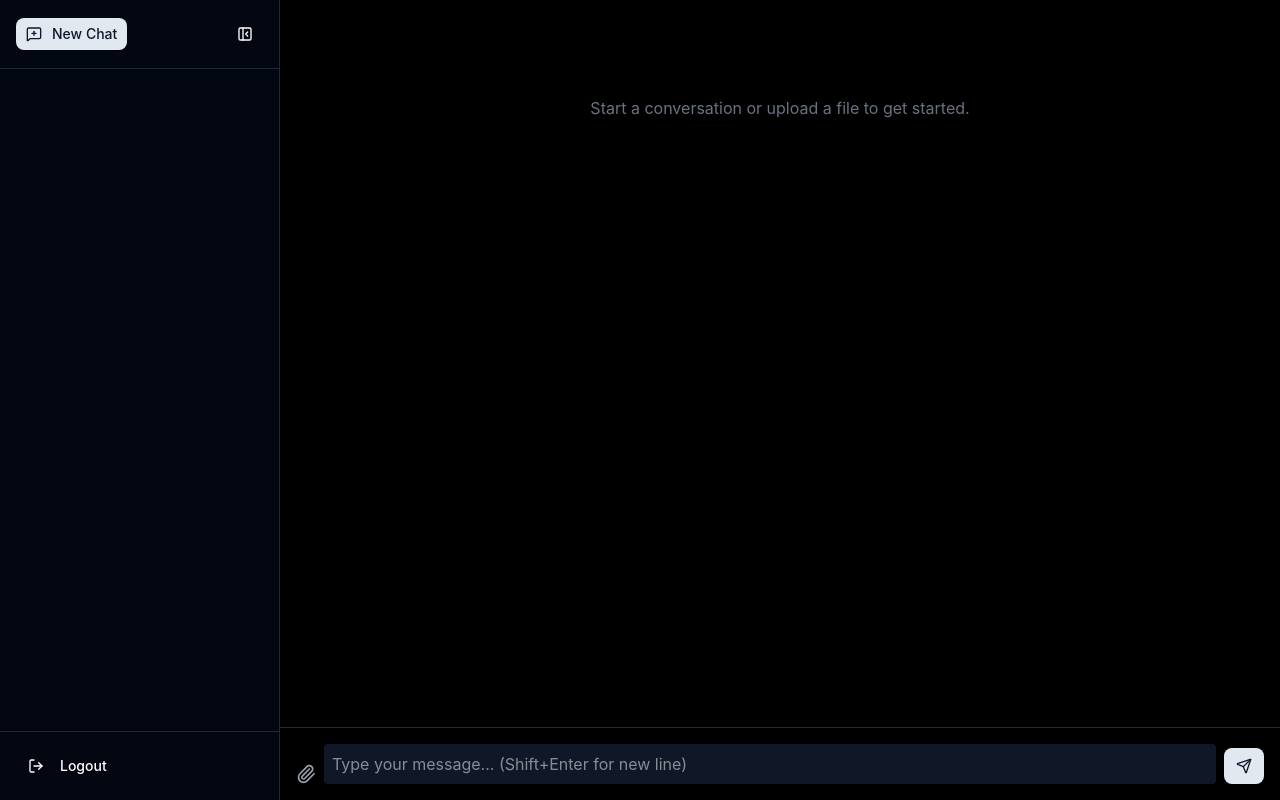
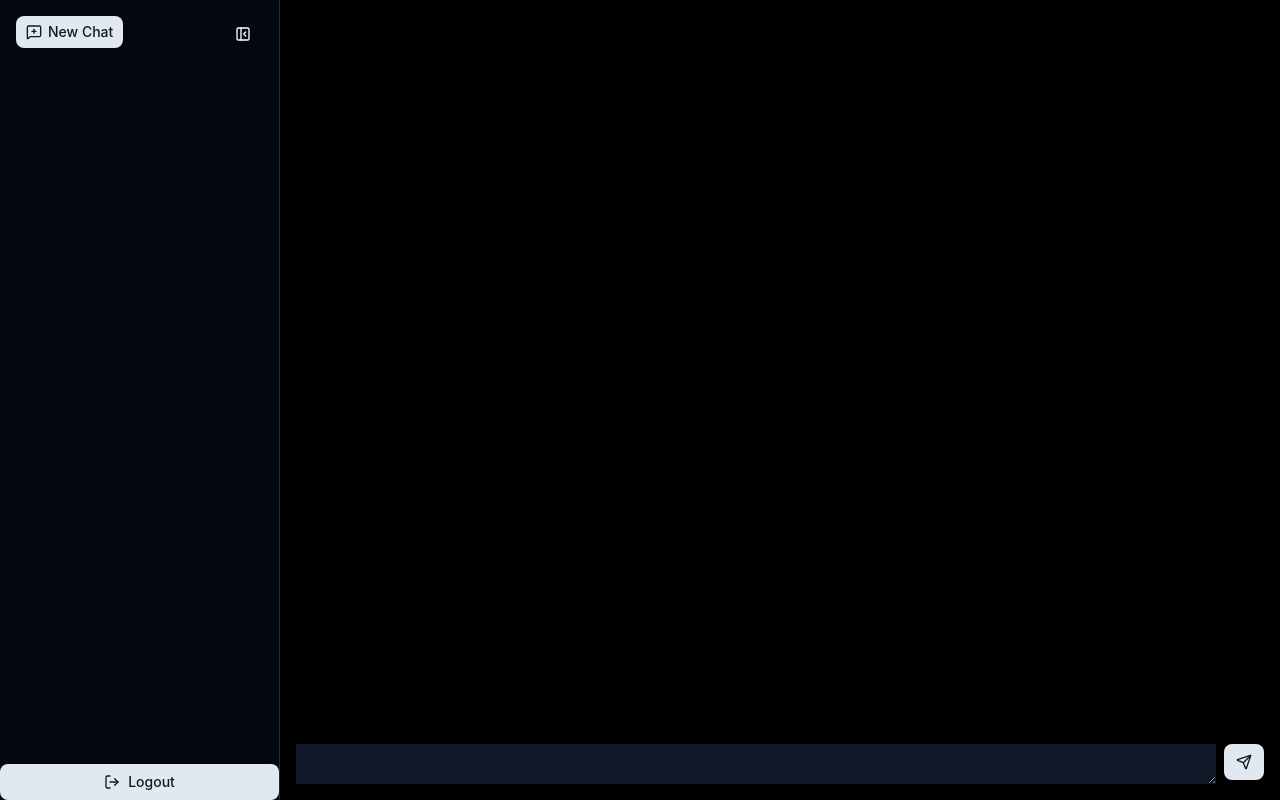
Before and after one commit to akhileshkushwaha7/rag-app, a Next.js app in the folder frontend/: page /chat in a window 1280 px wide. Built offline with nearby package versions, Linux system fonts and the light colour scheme; sample sign-in values are in the browser's storage.

Commit message:
Update page.tsx

```diff
--- a/frontend/src/app/chat/page.tsx
+++ b/frontend/src/app/chat/page.tsx
@@ -1,3 +1,210 @@
+// "use client";
+
+// import { useState, useEffect, FormEvent, memo } from "react";
+// import { useAuth } from "@/app/lib/auth-context";
+// import { api } from "@/app/lib/api";
+// import TextareaAutosize from "react-textarea-autosize";
+// import { Button } from "@/app/components/ui/button";
+// import {
+//   Send, LogOut, MessageSquarePlus, PanelLeftOpen, PanelLeftClose, Paperclip,
+// } from "lucide-react";
+
+// interface Message {
+//   role: "user" | "assistant";
+//   message: string;
+// }
+
+// interface ChatSession {
+//   id: string;
+//   title: string;
+// }
+
+// function getToken(stateToken: string | null): string | null {
+//   return stateToken || localStorage.getItem("session_id");
+// }
+
+// // ---------------- Sidebar ----------------
+// const Sidebar = memo(function Sidebar(props: any) {
+//   return (
+//     <div
+//       style={{ width: props.isCollapsed ? 64 : 280 }}
+//       className="bg-gray-950 border-r border-gray-800 flex flex-col overflow-hidden transition-all duration-200"
+//     >
+//       <div className="p-4 border-b border-gray-800 flex justify-between items-center">
+//         {!props.isCollapsed && (
+//           <Button onClick={props.onNewChat} size="sm">
+//             <MessageSquarePlus size={16} className="mr-1" /> New Chat
+//           </Button>
+//         )}
+//         <Button variant="ghost" size="icon" onClick={props.onToggleCollapse}>
+//           {props.isCollapsed ? <PanelLeftOpen /> : <PanelLeftClose />}
+//         </Button>
+//       </div>
+
+//       <div className="flex-1 overflow-y-auto p-2">
+//         {props.chatSessions.map((s: ChatSession) => (
+//           <Button
+//             key={s.id}
+//             variant={props.activeSessionId === s.id ? "secondary" : "ghost"}
+//             className="w-full justify-start mb-1 truncate"
+//             onClick={() => props.onSelectSession(s.id)}
+//           >
+//             {props.isCollapsed ? s.title.charAt(0) : s.title}
+//           </Button>
+//         ))}
+//       </div>
+
+//       <div className="p-4 border-t border-gray-800">
+//         <Button variant="ghost" onClick={props.onLogout} className="w-full justify-start">
+//           <LogOut size={16} className="mr-2" />
+//           {!props.isCollapsed && "Logout"}
+//         </Button>
+//       </div>
+//     </div>
+//   );
+// });
+
+// // ---------------- Chat Page ----------------
+// export default function ChatPage() {
+//   const [messages, setMessages] = useState<Message[]>([]);
+//   const [chatSessions, setChatSessions] = useState<ChatSession[]>([]);
+//   const [activeSessionId, setActiveSessionId] = useState<string | null>(null);
+//   const [input, setInput] = useState("");
+//   const [file, setFile] = useState<File | null>(null);
+//   const [loadingMsg, setLoadingMsg] = useState(false);
+//   const [collapsed, setCollapsed] = useState(false);
+
+//   const { token, loading, logout } = useAuth();
+
+//   // Auth guard — middleware handles it at edge, this is a client-side backup
+//   useEffect(() => {
+//     if (!loading && !getToken(token)) {
+//       window.location.href = "/auth/login";
+//     }
+//   }, [loading, token]);
+
+//   // NOTE: /api/chat/sessions removed — endpoint returns 401
+//   // Sessions are tracked locally in state instead
+
+//   if (loading) {
+//     return (
+//       <div className="flex items-center justify-center h-screen bg-black text-white">
+//         Loading...
+//       </div>
+//     );
+//   }
+
+//   if (!getToken(token)) return null;
+
+//   // ---------------- LOAD MESSAGES ----------------
+//   const fetchSessionMessages = async (sessionId: string) => {
+//     setActiveSessionId(sessionId);
+//     try {
+//       const res = await api.get(`/api/chat/history/${sessionId}`);
+//       setMessages(res.data);
+//     } catch {
+//       setMessages([{ role: "assistant", message: "⚠️ Error loading chat history" }]);
+//     }
+//   };
+
+//   // ---------------- SEND MESSAGE ----------------
+//   const send = async (e: FormEvent) => {
+//     e.preventDefault();
+//     if (!input.trim() || loadingMsg) return;
+
+//     const sessionId = activeSessionId || getToken(token) || crypto.randomUUID();
+
+//     setMessages((p) => [...p, { role: "user", message: input }]);
+//     const currentInput = input;
+//     setInput("");
+//     setFile(null);
+//     setLoadingMsg(true);
+
+//     try {
+//       const res = await api.post("/api/chat", {
+//         query: currentInput,
+//         session_id: sessionId,
+//       });
+
+//       setMessages((p) => [...p, { role: "assistant", message: res.data.response }]);
+
+//       if (!activeSessionId) {
+//         setActiveSessionId(sessionId);
+//         setChatSessions((p) => [{ id: sessionId, title: currentInput.slice(0, 40) }, ...p]);
+//       }
+//     } catch (err) {
+//       console.error(err);
+//       setMessages((p) => [...p, { role: "assistant", message: "⚠️ Error generating response" }]);
+//     } finally {
+//       setLoadingMsg(false);
+//     }
+//   };
+
+//   return (
+//     <div className="flex h-screen bg-black text-white">
+//       <Sidebar
+//         chatSessions={chatSessions}
+//         activeSessionId={activeSessionId}
+//         isCollapsed={collapsed}
+//         onToggleCollapse={() => setCollapsed(!collapsed)}
+//         onNewChat={() => { setMessages([]); setActiveSessionId(null); }}
+//         onSelectSession={fetchSessionMessages}
+//         onLogout={() => { logout(); window.location.href = "/auth/login"; }}
+//       />
+
+//       <div className="flex-1 flex flex-col">
+//         <div className="flex-1 p-4 overflow-y-auto space-y-4">
+//           {messages.length === 0 && (
+//             <div className="text-gray-500 text-center mt-20">
+//               Start a conversation or upload a file to get started.
+//             </div>
+//           )}
+//           {messages.map((m, i) => (
+//             <div key={i} className={`flex ${m.role === "user" ? "justify-end" : "justify-start"}`}>
+//               <div className={`max-w-[75%] rounded-lg px-4 py-2 text-sm ${
+//                 m.role === "user" ? "bg-blue-600 text-white" : "bg-gray-800 text-gray-100"
+//               }`}>
+//                 {m.message}
+//               </div>
+//             </div>
+//           ))}
+//           {loadingMsg && (
+//             <div className="flex justify-start">
+//               <div className="bg-gray-800 text-gray-400 rounded-lg px-4 py-2 text-sm animate-pulse">
+//                 Thinking...
+//               </div>
+//             </div>
+//           )}
+//         </div>
+
+//         <form onSubmit={send} className="p-4 border-t border-gray-800 flex gap-2 items-end">
+//           <label className="cursor-pointer text-gray-400 hover:text-white flex items-center">
+//             <Paperclip size={20} />
+//             <input type="file" hidden onChange={(e) => setFile(e.target.files?.[0] || null)} />
+//           </label>
+
+//           {file && <span className="text-xs text-gray-400 truncate max-w-[120px]">{file.name}</span>}
+
+//           <TextareaAutosize
+//             value={input}
+//             onChange={(e) => setInput(e.target.value)}
+//             onKeyDown={(e) => {
+//               if (e.key === "Enter" && !e.shiftKey) { e.preventDefault(); send(e as any); }
+//             }}
+//             className="flex-1 bg-gray-900 text-white p-2 rounded resize-none focus:outline-none"
+//             placeholder="Type your message... (Shift+Enter for new line)"
+//             maxRows={6}
+//           />
+
+//           <Button type="submit" disabled={loadingMsg}>
+//             <Send size={16} />
+//           </Button>
+//         </form>
+//       </div>
+//     </div>
+//   );
+// }
+
 "use client";
 
 import { useState, useEffect, FormEvent, memo } from "react";
@@ -6,7 +213,12 @@ import { api } from "@/app/lib/api";
 import TextareaAutosize from "react-textarea-autosize";
 import { Button } from "@/app/components/ui/button";
 import {
-  Send, LogOut, MessageSquarePlus, PanelLeftOpen, PanelLeftClose, Paperclip,
+  Send,
+  LogOut,
+  MessageSquarePlus,
+  PanelLeftOpen,
+  PanelLeftClose,
+  Paperclip,
 } from "lucide-react";
 
 interface Message {
@@ -19,52 +231,37 @@ interface ChatSession {
   title: string;
 }
 
-function getToken(stateToken: string | null): string | null {
-  return stateToken || localStorage.getItem("session_id");
+function getSession(): string | null {
+  return localStorage.getItem("session_id");
 }
 
-// ---------------- Sidebar ----------------
 const Sidebar = memo(function Sidebar(props: any) {
   return (
-    <div
-      style={{ width: props.isCollapsed ? 64 : 280 }}
-      className="bg-gray-950 border-r border-gray-800 flex flex-col overflow-hidden transition-all duration-200"
-    >
-      <div className="p-4 border-b border-gray-800 flex justify-between items-center">
-        {!props.isCollapsed && (
-          <Button onClick={props.onNewChat} size="sm">
-            <MessageSquarePlus size={16} className="mr-1" /> New Chat
-          </Button>
-        )}
-        <Button variant="ghost" size="icon" onClick={props.onToggleCollapse}>
+    <div className="w-[280px] bg-gray-950 border-r border-gray-800 flex flex-col">
+      <div className="p-4 flex justify-between">
+        <Button onClick={props.onNewChat} size="sm">
+          <MessageSquarePlus size={16} /> New Chat
+        </Button>
+        <Button variant="ghost" onClick={props.onToggleCollapse}>
           {props.isCollapsed ? <PanelLeftOpen /> : <PanelLeftClose />}
         </Button>
       </div>
 
       <div className="flex-1 overflow-y-auto p-2">
         {props.chatSessions.map((s: ChatSession) => (
-          <Button
-            key={s.id}
-            variant={props.activeSessionId === s.id ? "secondary" : "ghost"}
-            className="w-full justify-start mb-1 truncate"
-            onClick={() => props.onSelectSession(s.id)}
-          >
-            {props.isCollapsed ? s.title.charAt(0) : s.title}
+          <Button key={s.id} onClick={() => props.onSelectSession(s.id)}>
+            {s.title}
           </Button>
         ))}
       </div>
 
-      <div className="p-4 border-t border-gray-800">
-        <Button variant="ghost" onClick={props.onLogout} className="w-full justify-start">
-          <LogOut size={16} className="mr-2" />
-          {!props.isCollapsed && "Logout"}
-        </Button>
-      </div>
+      <Button onClick={props.onLogout}>
+        <LogOut size={16} /> Logout
+      </Button>
     </div>
   );
 });
 
-// ---------------- Chat Page ----------------
 export default function ChatPage() {
   const [messages, setMessages] = useState<Message[]>([]);
   const [chatSessions, setChatSessions] = useState<ChatSession[]>([]);
@@ -72,47 +269,31 @@ export default function ChatPage() {
   const [input, setInput] = useState("");
   const [file, setFile] = useState<File | null>(null);
   const [loadingMsg, setLoadingMsg] = useState(false);
-  const [collapsed, setCollapsed] = useState(false);
 
-  const { token, loading, logout } = useAuth();
+  const { loading, logout } = useAuth();
 
-  // Auth guard — middleware handles it at edge, this is a client-side backup
   useEffect(() => {
-    if (!loading && !getToken(token)) {
+    const session = getSession();
+    if (!loading && !session) {
       window.location.href = "/auth/login";
     }
-  }, [loading, token]);
+  }, [loading]);
 
-  // NOTE: /api/chat/sessions removed — endpoint returns 401
-  // Sessions are tracked locally in state instead
+  if (loading) return <div className="text-white">Loading...</div>;
 
-  if (loading) {
-    return (
-      <div className="flex items-center justify-center h-screen bg-black text-white">
-        Loading...
-      </div>
-    );
-  }
-
-  if (!getToken(token)) return null;
-
-  // ---------------- LOAD MESSAGES ----------------
-  const fetchSessionMessages = async (sessionId: string) => {
-    setActiveSessionId(sessionId);
-    try {
-      const res = await api.get(`/api/chat/history/${sessionId}`);
-      setMessages(res.data);
-    } catch {
-      setMessages([{ role: "assistant", message: "⚠️ Error loading chat history" }]);
-    }
-  };
-
-  // ---------------- SEND MESSAGE ----------------
+  // ✅ SEND MESSAGE (FIXED)
   const send = async (e: FormEvent) => {
     e.preventDefault();
     if (!input.trim() || loadingMsg) return;
 
-    const sessionId = activeSessionId || getToken(token) || crypto.randomUUID();
+    const sessionId = activeSessionId || getSession();
+
+    // ❌ DO NOT CREATE SESSION HERE
+    if (!sessionId) {
+      console.error("No session found");
+      window.location.href = "/auth/login";
+      return;
+    }
 
     setMessages((p) => [...p, { role: "user", message: input }]);
     const currentInput = input;
@@ -126,15 +307,24 @@ export default function ChatPage() {
         session_id: sessionId,
       });
 
-      setMessages((p) => [...p, { role: "assistant", message: res.data.response }]);
+      setMessages((p) => [
+        ...p,
+        { role: "assistant", message: res.data.response },
+      ]);
 
       if (!activeSessionId) {
         setActiveSessionId(sessionId);
-        setChatSessions((p) => [{ id: sessionId, title: currentInput.slice(0, 40) }, ...p]);
+        setChatSessions((p) => [
+          { id: sessionId, title: currentInput.slice(0, 40) },
+          ...p,
+        ]);
       }
     } catch (err) {
       console.error(err);
-      setMessages((p) => [...p, { role: "assistant", message: "⚠️ Error generating response" }]);
+      setMessages((p) => [
+        ...p,
+        { role: "assistant", message: "Error generating response" },
+      ]);
     } finally {
       setLoadingMsg(false);
     }
@@ -145,58 +335,34 @@ export default function ChatPage() {
       <Sidebar
         chatSessions={chatSessions}
         activeSessionId={activeSessionId}
-        isCollapsed={collapsed}
-        onToggleCollapse={() => setCollapsed(!collapsed)}
-        onNewChat={() => { setMessages([]); setActiveSessionId(null); }}
-        onSelectSession={fetchSessionMessages}
-        onLogout={() => { logout(); window.location.href = "/auth/login"; }}
+        isCollapsed={false}
+        onToggleCollapse={() => {}}
+        onNewChat={() => {
+          setMessages([]);
+          setActiveSessionId(null);
+        }}
+        onSelectSession={(id: string) => setActiveSessionId(id)}
+        onLogout={() => {
+          localStorage.removeItem("session_id");
+          logout();
+          window.location.href = "/auth/login";
+        }}
       />
 
       <div className="flex-1 flex flex-col">
-        <div className="flex-1 p-4 overflow-y-auto space-y-4">
-          {messages.length === 0 && (
-            <div className="text-gray-500 text-center mt-20">
-              Start a conversation or upload a file to get started.
-            </div>
-          )}
+        <div className="flex-1 p-4 overflow-y-auto">
           {messages.map((m, i) => (
-            <div key={i} className={`flex ${m.role === "user" ? "justify-end" : "justify-start"}`}>
-              <div className={`max-w-[75%] rounded-lg px-4 py-2 text-sm ${
-                m.role === "user" ? "bg-blue-600 text-white" : "bg-gray-800 text-gray-100"
-              }`}>
-                {m.message}
-              </div>
-            </div>
+            <div key={i}>{m.message}</div>
           ))}
-          {loadingMsg && (
-            <div className="flex justify-start">
-              <div className="bg-gray-800 text-gray-400 rounded-lg px-4 py-2 text-sm animate-pulse">
-                Thinking...
-              </div>
-            </div>
-          )}
         </div>
 
-        <form onSubmit={send} className="p-4 border-t border-gray-800 flex gap-2 items-end">
-          <label className="cursor-pointer text-gray-400 hover:text-white flex items-center">
-            <Paperclip size={20} />
-            <input type="file" hidden onChange={(e) => setFile(e.target.files?.[0] || null)} />
-          </label>
-
-          {file && <span className="text-xs text-gray-400 truncate max-w-[120px]">{file.name}</span>}
-
+        <form onSubmit={send} className="p-4 flex gap-2">
           <TextareaAutosize
             value={input}
             onChange={(e) => setInput(e.target.value)}
-            onKeyDown={(e) => {
-              if (e.key === "Enter" && !e.shiftKey) { e.preventDefault(); send(e as any); }
-            }}
-            className="flex-1 bg-gray-900 text-white p-2 rounded resize-none focus:outline-none"
-            placeholder="Type your message... (Shift+Enter for new line)"
-            maxRows={6}
+            className="flex-1 bg-gray-900 p-2"
           />
-
-          <Button type="submit" disabled={loadingMsg}>
+          <Button type="submit">
             <Send size={16} />
           </Button>
         </form>
```
